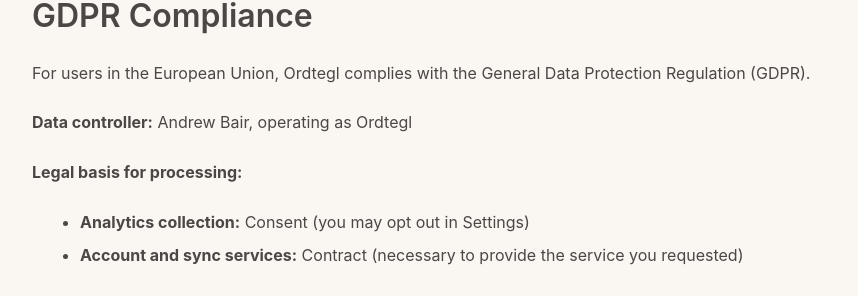
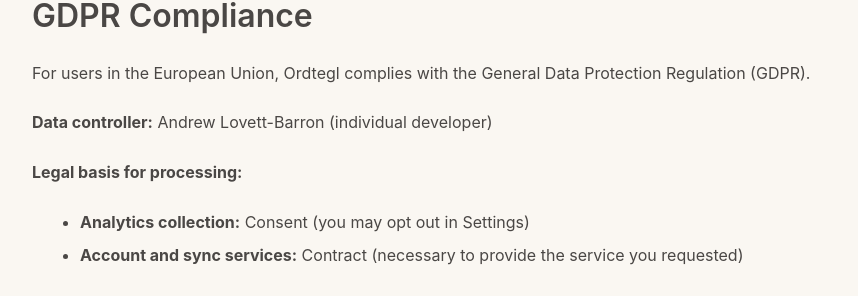
Before and after one commit to lovettbarron/ordtegl, a Jekyll site: the page built from _pages/privacy-policy.md, in a window 1280 px wide and 900 px high, scrolled down 4973 px. Shown: the part 148-444 px from the top of the window, without its empty margins (208-1066 px from the left). Built offline with Jekyll 4.4.1, drawn with Linux system fonts in a browser that asks for light colours.

Commit message:
fix(privacy): correct data controller name and description
Co-Authored-By: Claude Opus 4.5 <noreply@anthropic.com>

```diff
--- a/_pages/privacy-policy.md
+++ b/_pages/privacy-policy.md
@@ -140,7 +140,7 @@ You can delete your Ordtegl account and all associated data at any time.
 
 For users in the European Union, Ordtegl complies with the General Data Protection Regulation (GDPR).
 
-**Data controller:** Andrew Bair, operating as Ordtegl
+**Data controller:** Andrew Lovett-Barron (individual developer)
 
 **Legal basis for processing:**
 - **Analytics collection:** Consent (you may opt out in Settings)
```
